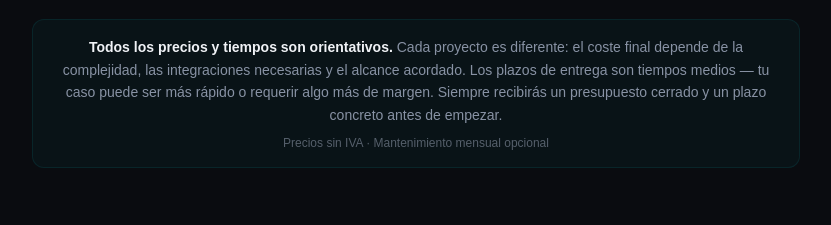
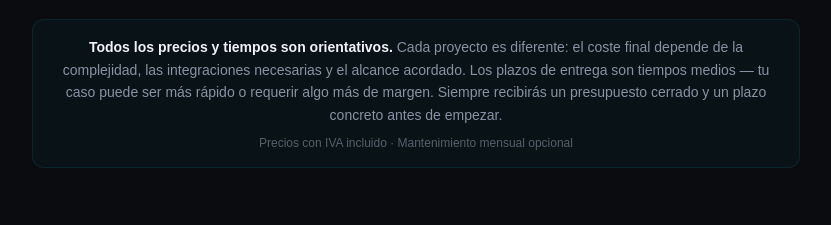
Before and after one commit to JMluxx/emporium-web, a Next.js app: page /precios in a window 1280 px wide. Shown: the part 1280-1505 px from the top of the page, without its empty margins (224-1055 px from the left). Built offline with nearby package versions, Linux system fonts and the light colour scheme; a web font is replaced by a local one.

Commit message:
fix: cambiar 'precios sin IVA' por 'precios con IVA incluido'

```diff
--- a/app/precios/page.tsx
+++ b/app/precios/page.tsx
@@ -176,7 +176,7 @@ export default function PreciosPage() {
               <span className="text-ei-text font-semibold">Todos los precios y tiempos son orientativos.</span>{' '}
               Cada proyecto es diferente: el coste final depende de la complejidad, las integraciones necesarias y el alcance acordado. Los plazos de entrega son tiempos medios — tu caso puede ser más rápido o requerir algo más de margen. Siempre recibirás un presupuesto cerrado y un plazo concreto antes de empezar.
             </p>
-            <p className="text-ei-muted/60 text-xs mt-2">Precios sin IVA · Mantenimiento mensual opcional</p>
+            <p className="text-ei-muted/60 text-xs mt-2">Precios con IVA incluido · Mantenimiento mensual opcional</p>
           </div>
         </div>
       </section>
```
